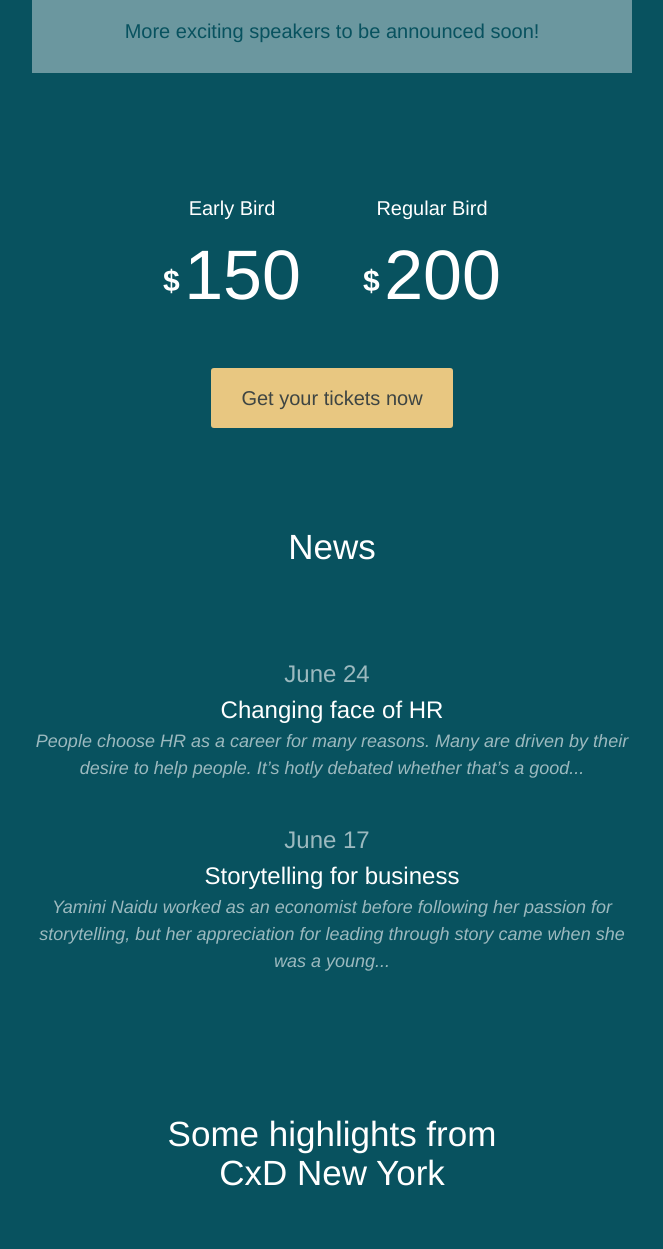
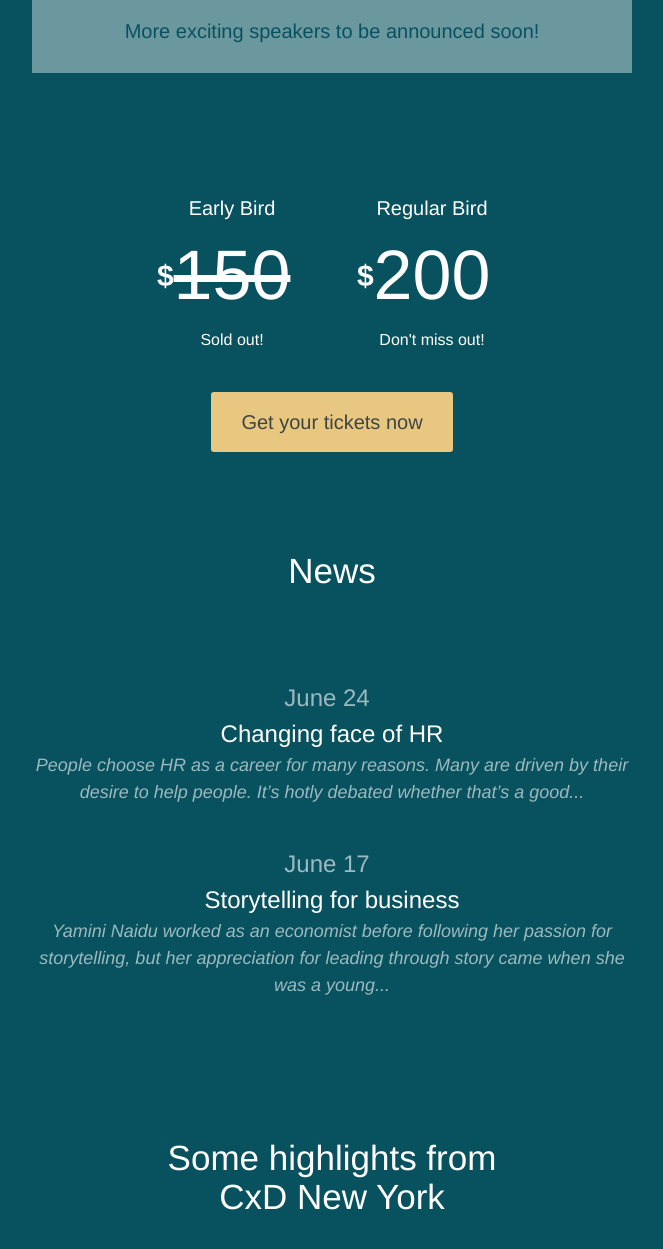
Before and after one commit to sa-github-cxdmelb2016/sa-github-cxdmelb2016.github.io, a Jekyll site: the page built from index.html, in a window 1280 px wide, cut to the strip 3774-5052 px from the top of the page. Shown: the top 1249 px of the strip, without its empty margins (308-971 px from the left). Built offline with Jekyll 4.4.1, drawn with Linux system fonts in a browser that asks for light colours; some web fonts are replaced.

Commit message:
Early bird sold out

```diff
--- a/_includes/tickets.html
+++ b/_includes/tickets.html
@@ -6,10 +6,12 @@
           <div class='ticket__type'>
             Early Bird
           </div>
-          <div class='ticket__price'>
+          <div class='ticket__price -soldout'>
             150
           </div>
-          <div class='ticket__comment'></div>
+          <div class='ticket__comment'>
+            Sold out!
+          </div>
         </div>
         <div class='ticket -right'>
           <div class='ticket__type'>
@@ -18,7 +20,9 @@
           <div class='ticket__price'>
             200
           </div>
-          <div class='ticket__comment'></div>
+          <div class='ticket__comment'>
+            Don't miss out!
+          </div>
         </div>
       </div>
       <a class='button' href='https://www.eventbrite.com/e/culture-x-design-melbourne-2016-tickets-25704072573#tickets' target='_blank'>
--- a/_sass/_signup.scss
+++ b/_sass/_signup.scss
@@ -117,16 +117,22 @@
       }
       .ticket__price {
         font-size: 70px;
+        position: relative;
+        &.-soldout {
+          text-decoration: line-through;
+        }
         &:before {
           content:"$";
           font-weight: 600;
           font-size: 30px;
-          margin-right: -15px;
-          vertical-align: middle;
+          position: absolute;
+          top: 30px;
+          left: 25px;
+          text-decoration: none;
         }
       }
       .ticket__comment {
-        font-size: 14px;
+        font-size: 16px;
       }
       &.-left {
         float: left;
```
